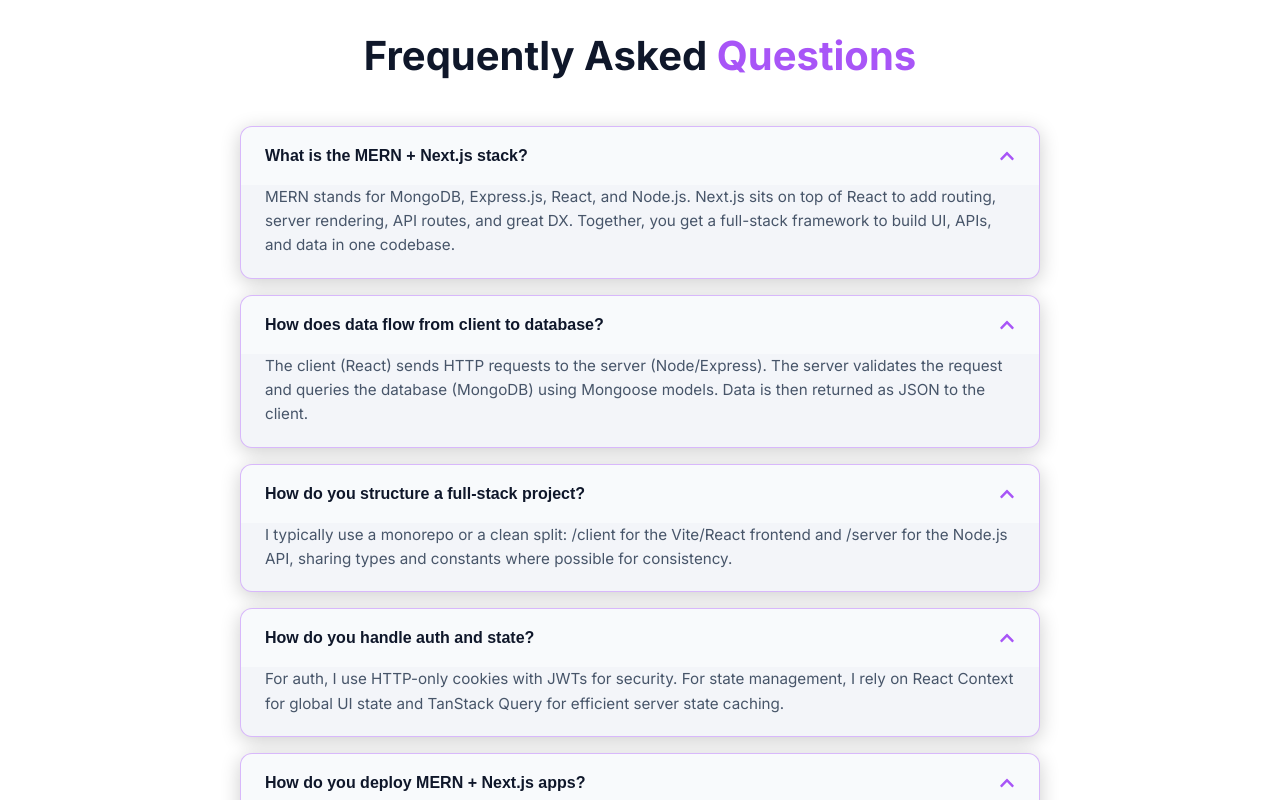
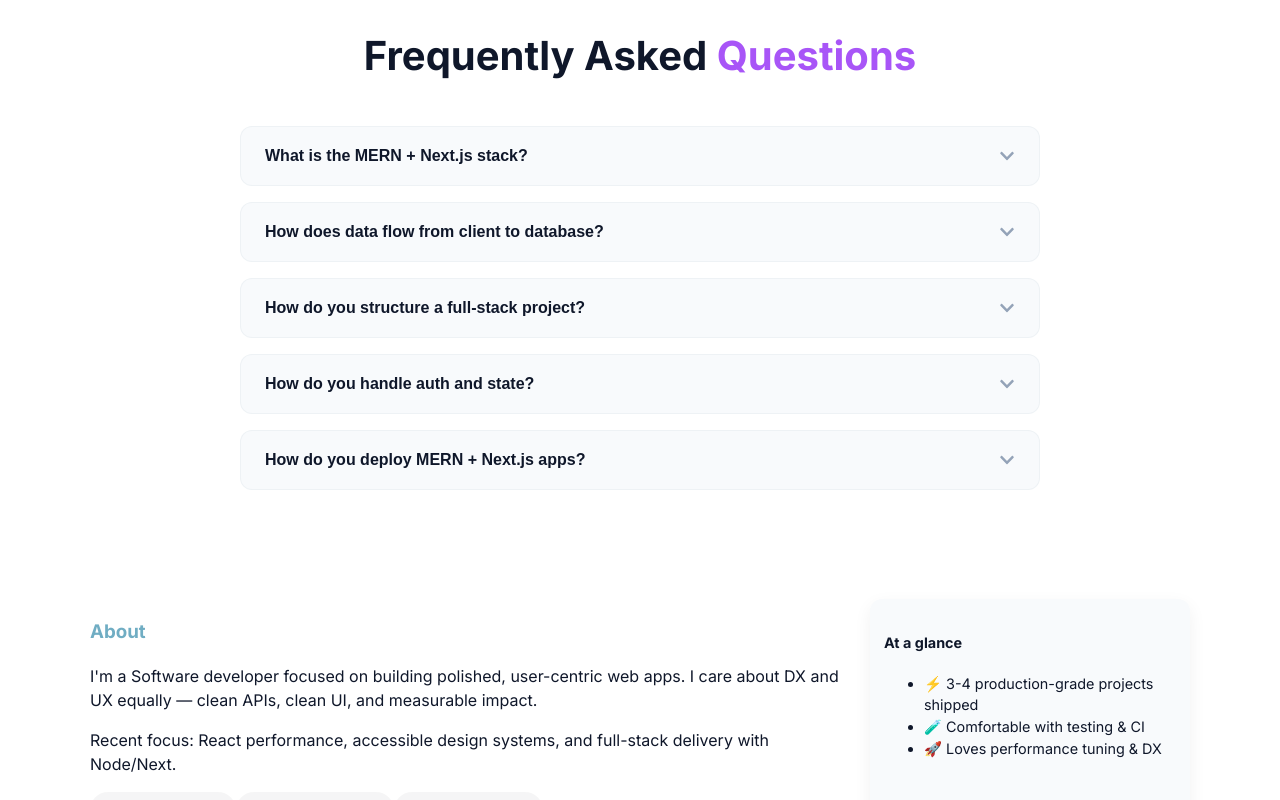
Before and after one commit to iwvishal/Vishal-portfolio-react, a React (Vite) app: page /#/ in a window 1280 px wide. Shown: the part 1600-2400 px from the top of the page. Built offline with nearby package versions, Linux system fonts and the light colour scheme.

Commit message:
fix: decouple FAQ active state from scroll-reveal class to fix auto-expansion

```diff
--- a/src/index.css
+++ b/src/index.css
@@ -1705,7 +1705,7 @@ button[type="submit"]:hover {
   pointer-events: none;
 }
 
-.reveal.active {
+.reveal.reveal-show {
   opacity: 1;
   transform: translate(0, 0) scale(1);
   pointer-events: auto;
--- a/src/pages/Home.jsx
+++ b/src/pages/Home.jsx
@@ -98,7 +98,7 @@ const Home = () => {
         const observer = new IntersectionObserver((entries) => {
             entries.forEach(entry => {
                 if (entry.isIntersecting) {
-                    entry.target.classList.add('active');
+                    entry.target.classList.add('reveal-show');
                 }
             });
         }, observerOptions);
```
